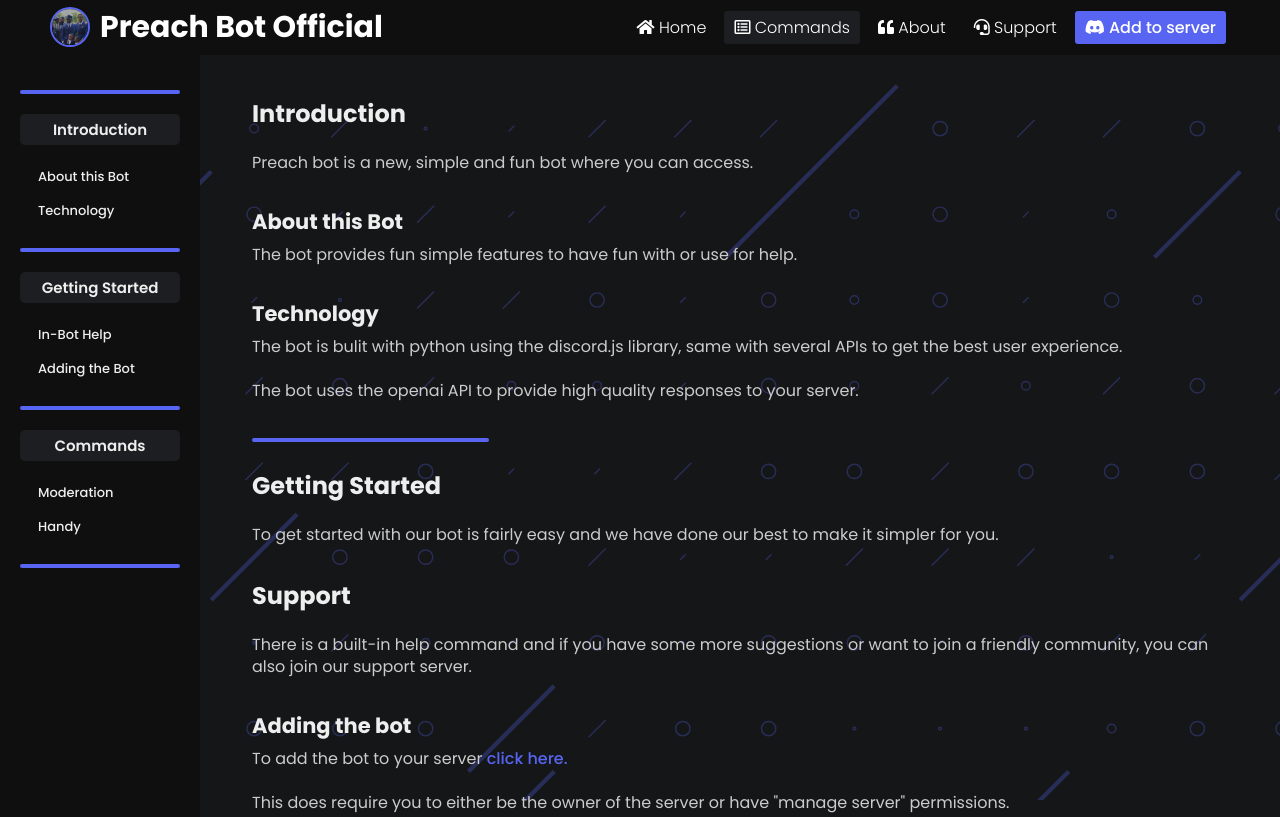
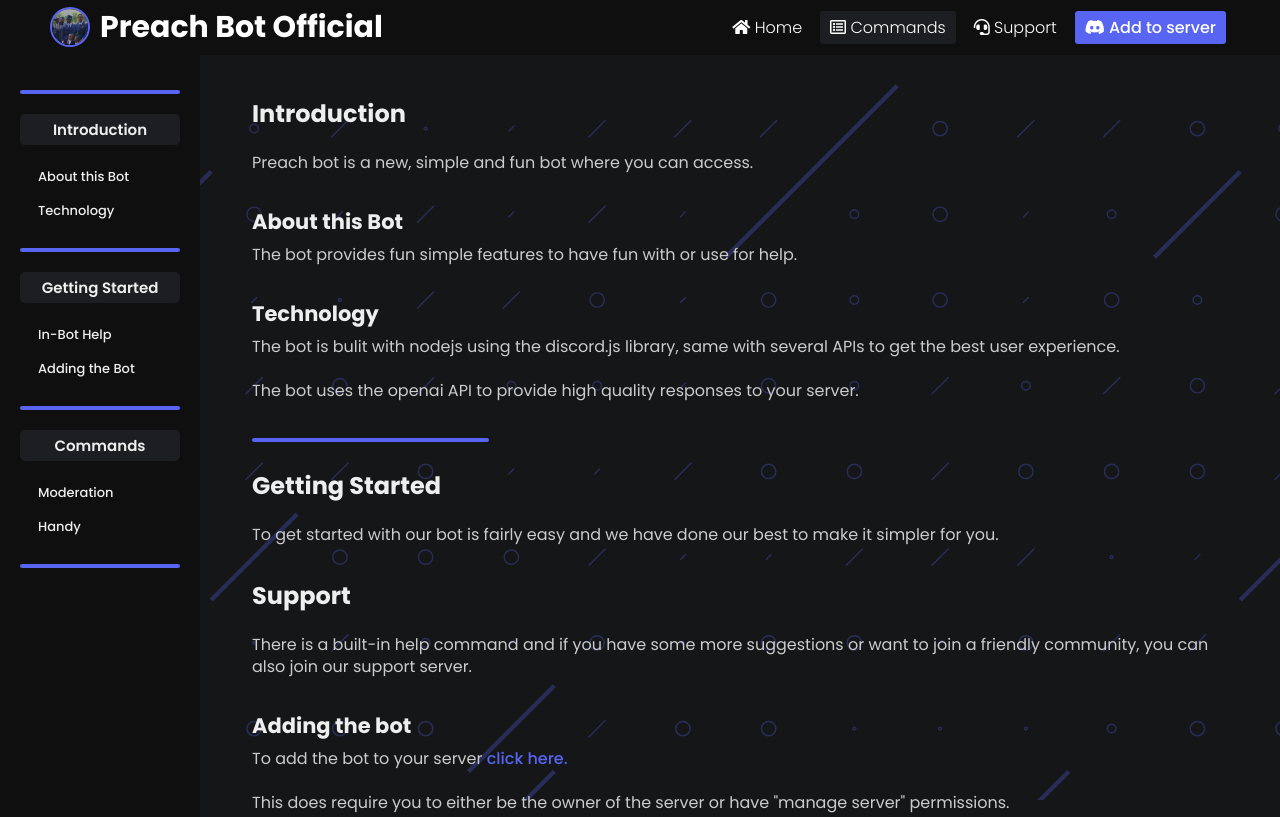
Before and after one commit to adibensimon/PreachBot, a plain HTML site: page pages/commands.html in a window 1280 px wide. Shown: the top 817 px of the page. Drawn offline with Linux system fonts and the light colour scheme; a script that the page names is missing.

Commit message:
Add files via upload

```diff
--- a/pages/commands.html
+++ b/pages/commands.html
@@ -38,7 +38,6 @@
       <ul class="mainMenu noselect">
         <li><a href="../index.html"><i class="fas fa-home"></i> Home</a></li>
         <li><a class="active" href="#"><i class="far fa-list-alt"></i> Commands</a></li>
-        <li><a href="../pages/about.html"><i class="fas fa-quote-left"></i> About</a></li>
         <li><a href="https://discord.gg/a5DrT3sVc9" target="_none"><i class="fas fa-headset"></i> Support</a></li>
         <li><a class="invite noselect" href="https://discord.com/api/oauth2/authorize?client_id=1082330705146695720&permissions=8&scope=bot%20applications.commands" target="_none"><i
               class="fab fa-discord"></i> Add to server</a></li>
@@ -95,7 +94,7 @@
 
           <h2>Technology</h2>
 
-          <p id="gettingstarted">The bot is bulit with python using the discord.js library, same with several APIs to get the best user experience.<br><br>
+          <p id="gettingstarted">The bot is bulit with nodejs using the discord.js library, same with several APIs to get the best user experience.<br><br>
             The bot uses the openai API to provide high quality responses to your server.</p>
 
           <div class="divider" style="width:24%; margin:30px 0;"></div>
```
